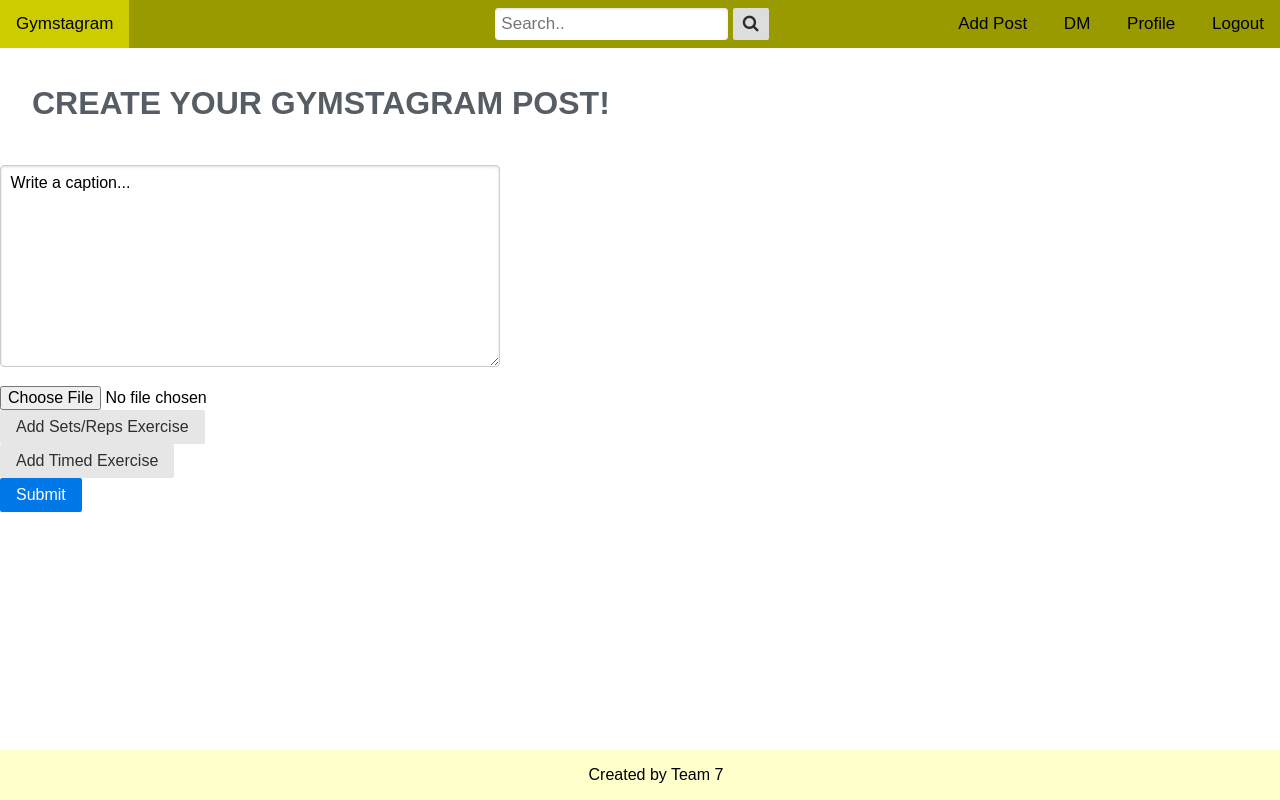
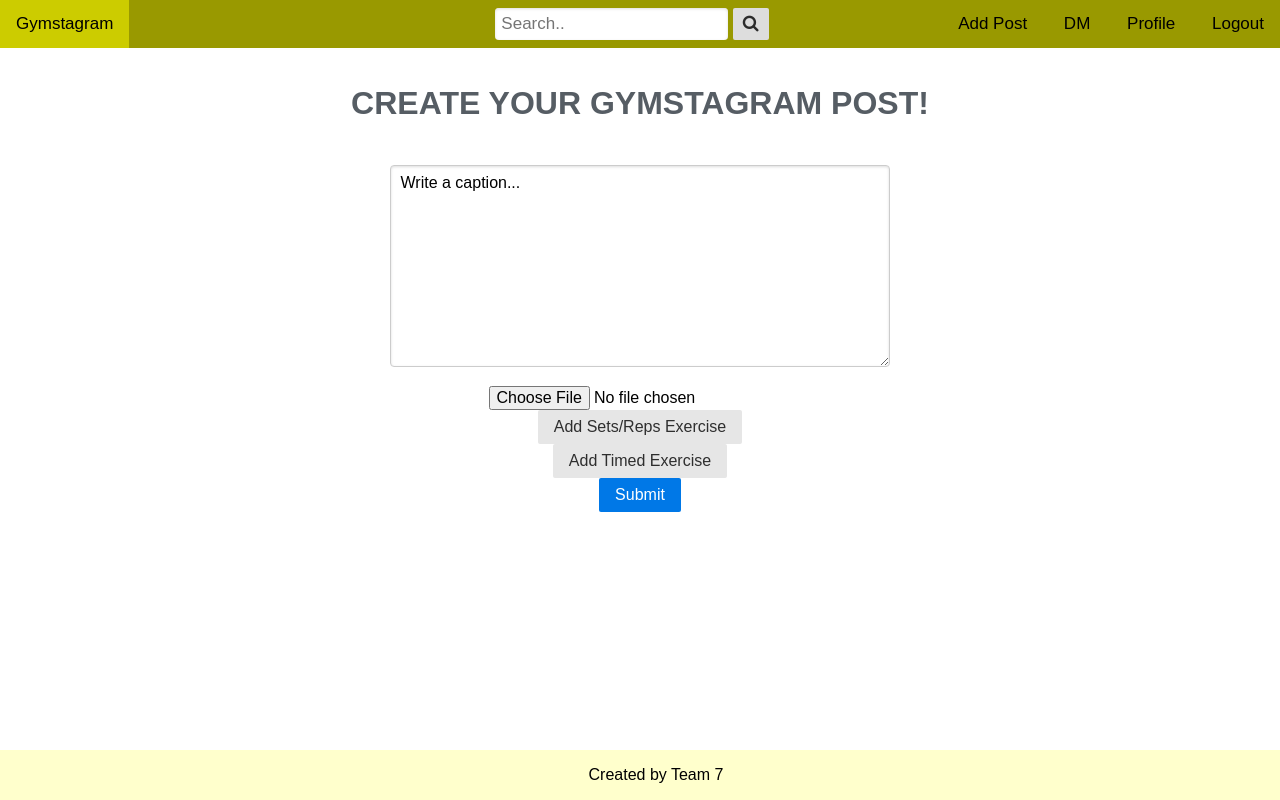
Before and after one commit to ThomasWinn/Gymstagram, a Flask app: page /create_post in a window 1280 px wide. Run offline with Flask 2, Linux system fonts and the light colour scheme; the visitor is signed in with stand-in values (Sample User, id 1); data that the repository does not hold is empty; some libraries are stand-ins or nearby versions.

Commit message:
create_post set changing

```diff
--- a/server.py
+++ b/server.py
@@ -96,7 +96,7 @@ def callback_handling():
 
 @app.route('/login')
 def login():
-    return auth0.authorize_redirect(redirect_uri='http://localhost:5000/callback')
+    return auth0.authorize_redirect(redirect_uri=url_for('callback_handling', _external=True))
 
 @app.route('/logout')
 def logout():
--- a/static/styles.css
+++ b/static/styles.css
@@ -183,3 +183,10 @@
     border: none;
     background-color: white;
 }
+
+#create_body {
+    text-align: center;
+}
+#post_form {
+    display: inline-block;
+}
--- a/templates/create_post.html
+++ b/templates/create_post.html
@@ -15,13 +15,13 @@
         $(exercise).click(function(e){         e.preventDefault();
             if(x < max){ //maximum number of input field allowed
                 x++; //input field increment
-                $(container).append('<div class = "pure-u-1"><input type="text" name="text[]" placeholder = "Enter in exercise"/> <input type="text" name="text[]" placeholder = "Enter in # of sets"/> <input type="text" name="text[]" placeholder = "Enter in # of reps"/> <a href="#" class="delete_exercise">delete</a></div>'); //adding new input field
+                $(container).append('<div class = "pure-u-1"><input type="text" name="text[]" placeholder = "Enter in exercise"/> <input type="number" name="text[]" placeholder = "Enter in # of sets"/> <input type="number" name="text[]" placeholder = "Enter in # of reps"/> <a href="#" class="delete_exercise">delete</a></div>'); //adding new input field
             }
         });
         $(time_exercise).click(function(e){         e.preventDefault();
             if(x < max){ //maximum number of input field allowed
                 x++; //input field increment
-                $(container).append('<div class = "pure-u-1"><input type="text" name="text[]" placeholder = "Add timed exercise"/> <input type="text" name="text[]" placeholder = "Enter in time spent"/> <a href="#" class="delete_time_exercise">delete</a></div>'); //adding new input field
+                $(container).append('<div class = "pure-u-1"><input type="text" name="text[]" placeholder = "Add timed exercise"/> <label for="time">Choose a duration</label><select name="text[]" id="time"><option value="seconds">Seconds</option><option value="minutes">Minutes</option><option value="hours">Hours</option></select> <input type="number" name="text[]" placeholder = "Enter in time spent"/><a href="#" class="delete_time_exercise">delete</a></div>'); //adding new input field
             }
         });
 
@@ -35,6 +35,7 @@
 
     </script>
     <body>
+        <div id="create_body">
             <h1 class = "pure-menu-heading ">Create your Gymstagram post!</h1>
             <form class="pure-form pure-form-aligned" method="post" enctype="multipart/form-data" action="{{url_for("upload_post")}}" id = "post_form">
 
@@ -49,5 +50,6 @@
                   <button type="submit" class="pure-button pure-button-primary">Submit</button>
               </fieldset>
             </form>
+        </div>
       </body>
 {% endblock %}
```
Lines whose indentation alone changed are shown as unchanged.
